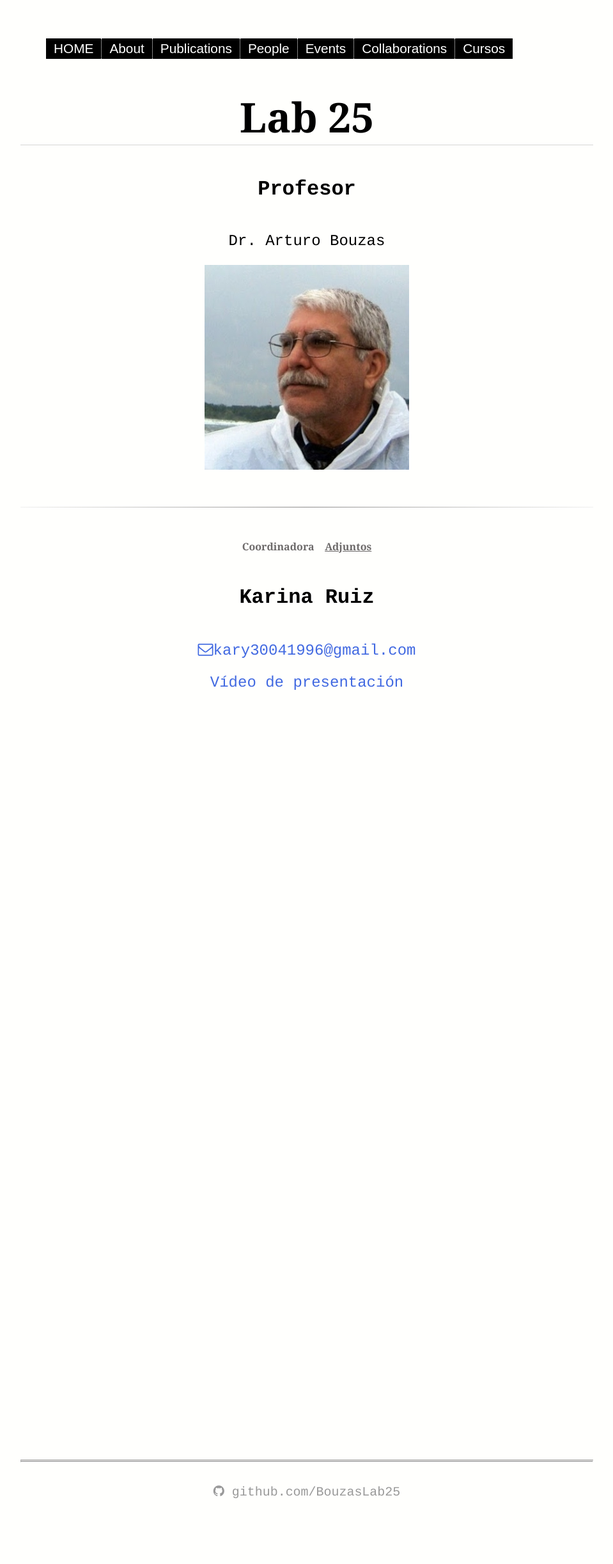
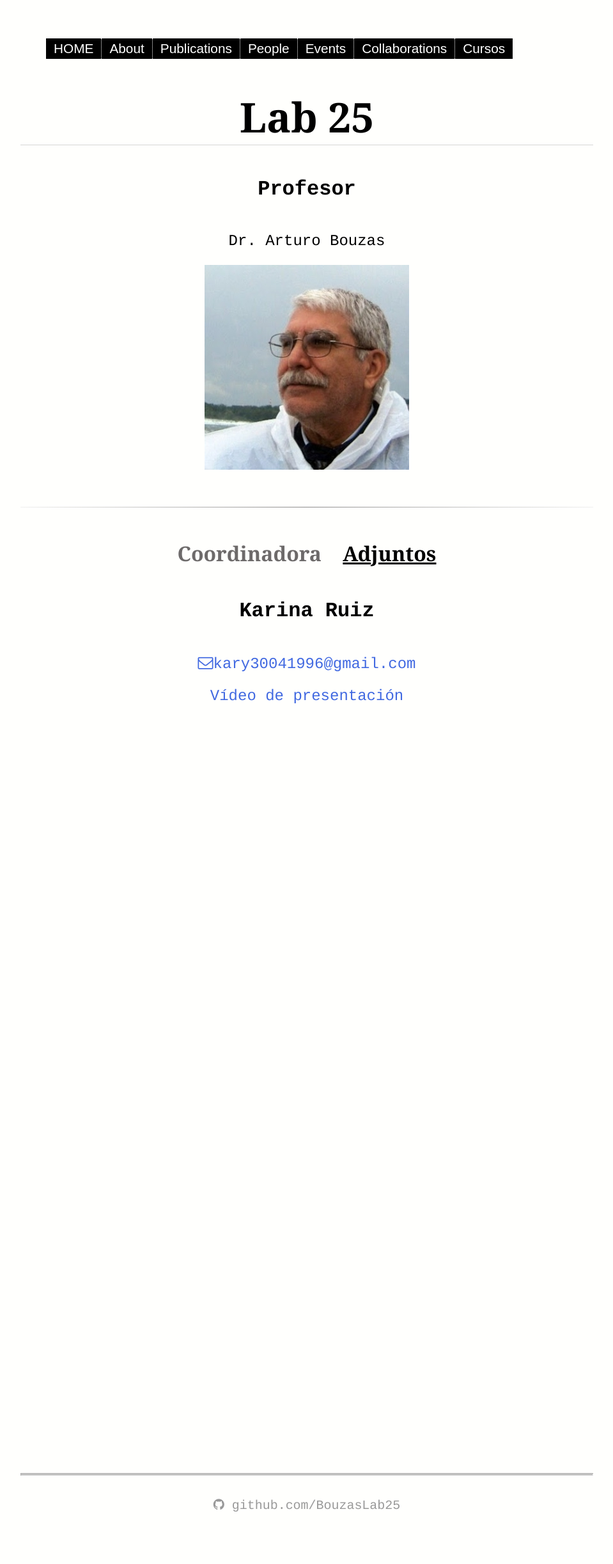
Before and after one commit to BouzasLab25/bouzaslab25.github.io, a Jekyll site: the page built from cursos/Coordinadora.html, in a window 1280 px wide. Shown: the whole page at 64% size, without its empty margins (160-1119 px from the left). Built offline with Jekyll 4.4.1, drawn with Linux system fonts in a browser that asks for light colours; before the commit the page ends 2423 px from its top, so only the background shows below that.

Commit message:
Update Coordinadora.html

```diff
--- a/cursos/Coordinadora.html
+++ b/cursos/Coordinadora.html
@@ -10,9 +10,8 @@
   </div>
 
 <hr class="style14">
-<h3 style="color:#6d6a6a;font-size: 1em;font-family:'Georgia';">Coordinadora</a>&nbsp;&nbsp;&nbsp;&nbsp;<u>Adjuntos</u></h3>
-</p>
 
+<h3 style="color:black;font-size: 2em;font-family:'Georgia';"><a href="/cursos/Coordinadora.html" style="color:#6d6a6a;font-size: 1em;font-family:'Georgia';">Coordinadora</a>&nbsp;&nbsp;&nbsp;&nbsp;<u>Adjuntos</u></h3>
 </p>
 
 <h3>Karina Ruiz</h3>
```
